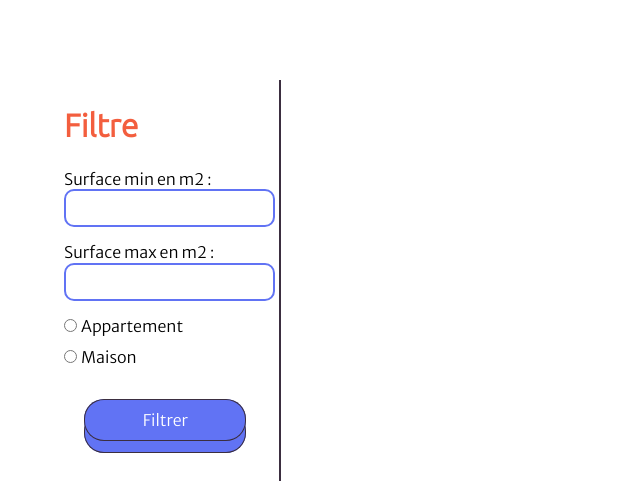
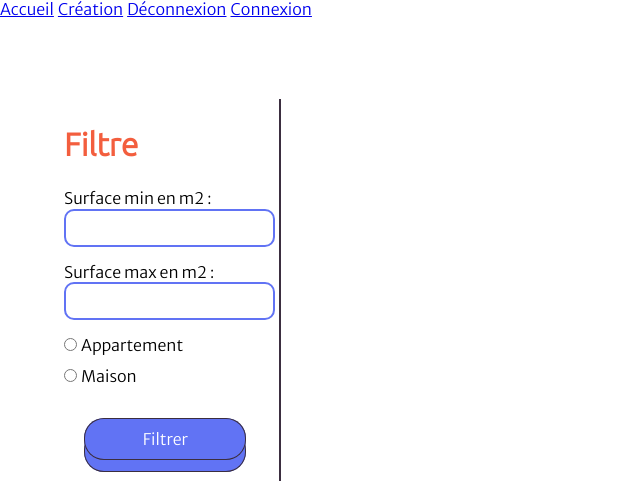
Before and after one commit to Eld0d0/204_immo, a PHP site: page /index.php in a window 1280 px wide. Shown: the top 481 px of the page, without its empty margins (0-640 px from the left). Run offline with PHP 8.4, Linux system fonts and the light colour scheme; data that the repository does not hold is empty.

Commit message:
Menu temporaire

```diff
--- a/header.php
+++ b/header.php
@@ -1,4 +1,7 @@
 <link rel="stylesheet" href="css/header.css">
 <header>
-
+    <a href="index.php">Accueil</a>
+    <a href="creation.php">Création</a>
+    <a href="deconnexion.php">Déconnexion</a>
+    <a href="connexion.php">Connexion</a>
 </header>
```
